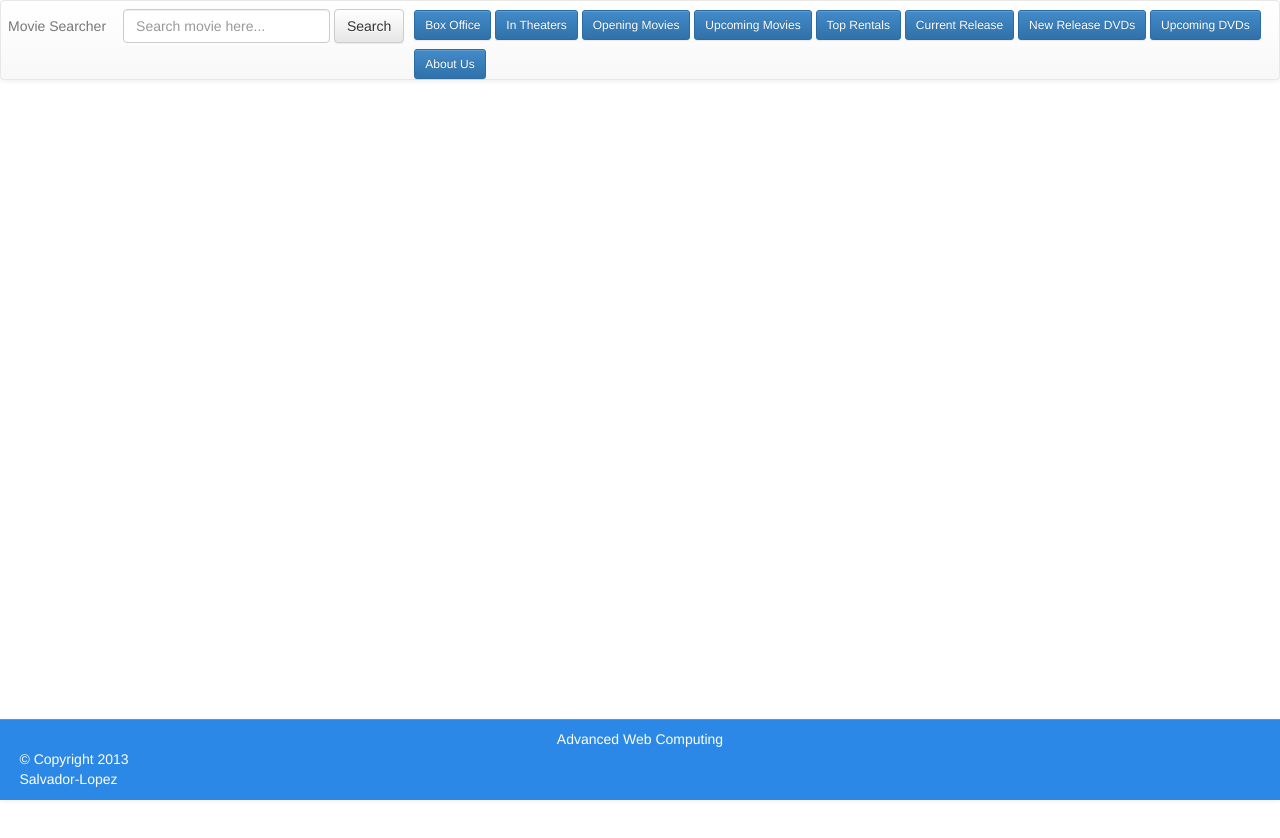
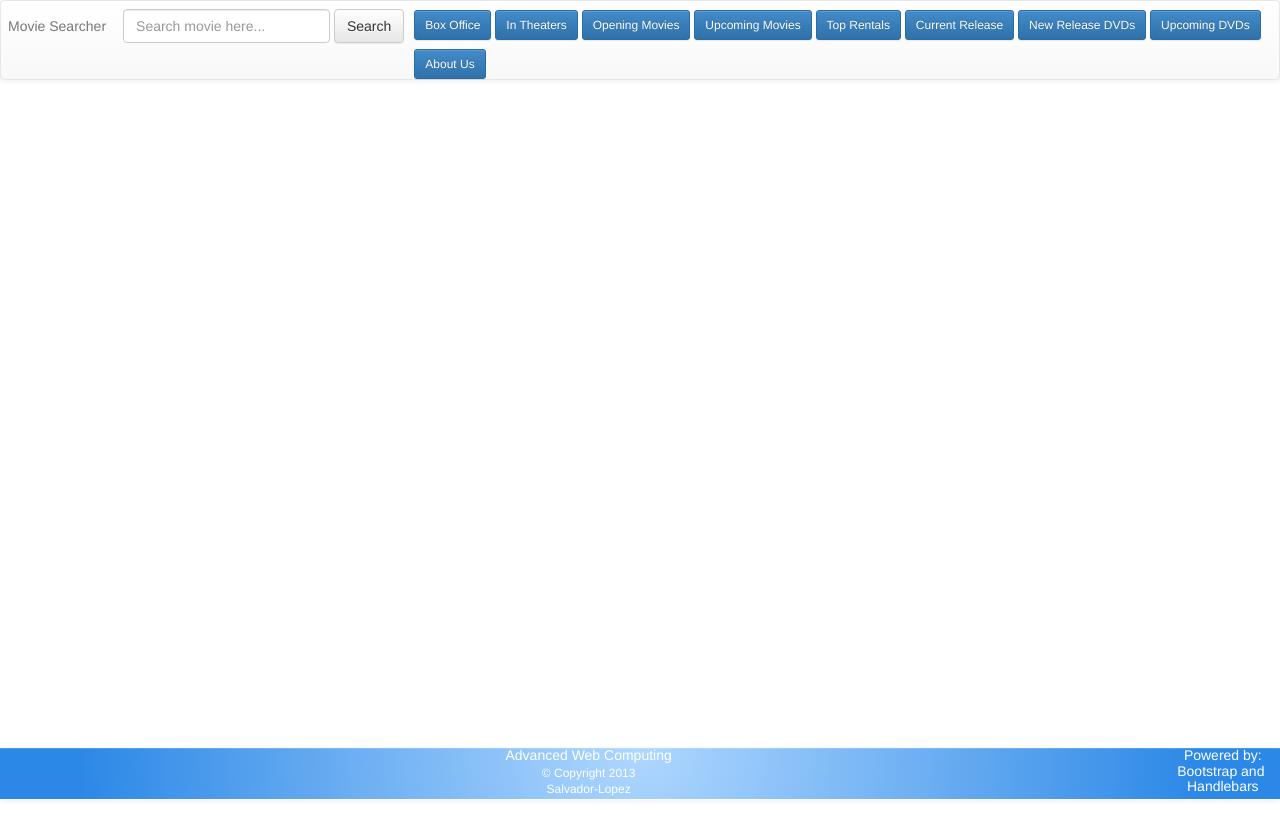
Before and after one commit to domzsalvador/AdvanceWebComputing, a plain HTML site: page Module-eight/index.html in a window 1280 px wide. Before the commit the page ends 800 px from the top, so only its background shows below. Drawn offline with Linux system fonts and the light colour scheme.

Commit message:
edited footer

```diff
--- a/Module-eight/css/module8.css
+++ b/Module-eight/css/module8.css
@@ -14,7 +14,9 @@
 }
 
 #list{
-	margin: 80px 20px 5px 0px;
+	height: 100%;
+	margin: 40px 20px 5px 0px;
+
 }
 
 .info-container{
@@ -26,6 +28,7 @@
 	height: 250px;
 	margin-top: 10px;
 }
+
 .col-sm-3{
 	text-align: center;
 	margin: 0px 5px 5px 5px;
@@ -67,6 +70,19 @@
 	background-image: -webkit-gradient(radial, center top, 0, center top, 561, color-stop(0, #AFD7FF), color-stop(1, #2C88E6));
 	background-repeat: no-repeat;
 	background-attachment: fixed;
-	overflow: auto;
 	color: white;
+	text-align: center;
 }
+
+.h5, .h6{
+	display: block;
+	margin-bottom: 3px;
+}
+
+.footer-right{
+	float: right;
+}
+
+a{
+	color:white;
+}
--- a/Module-eight/index.html
+++ b/Module-eight/index.html
@@ -44,7 +44,7 @@
 					<img id="movie-poster" src="{{posters.detailed}}">
 				</div>
 				<div class="info-container">
-					{{title}} {{year}} <br>
+					{{title}} {{year}}
 				</div>
 			</div>
 		</script>
@@ -75,9 +75,12 @@
 	<ul id="list-temp">
 	</ul>
 
+
 	<div class="navbar navbar-fixed-bottom footer">
 		<div class="navbar-out">
-			<p class="navbar-brand-b"><center>Advanced Web Computing</center>&nbsp;&nbsp;&nbsp;&nbsp;&nbsp;&copy; Copyright 2013<br>&nbsp;&nbsp;&nbsp;&nbsp;&nbsp;Salvador-Lopez</p>
+			<div id = 'subject' class = 'h5'>Advanced Web Computing<span class = 'footer-right'>Powered by:&nbsp;&nbsp;&nbsp;<br><a href="http://getbootstrap.com/2.3.2/" target="_blank">Bootstrap </a> and &nbsp;&nbsp;&nbsp;<br><a href="http://handlebarsjs.com/" target="_blank">Handlebars</a>&nbsp;&nbsp;&nbsp;</span></div>
+			<div class = 'h6'>&copy; Copyright 2013</div>
+			<div id = 'devName' class = 'h6'>Salvador-Lopez</div>
 		</div>
 	</div>
 
--- a/Module-eight/js/app.js
+++ b/Module-eight/js/app.js
@@ -64,6 +64,12 @@
 				$('#list-temp').append(getTemplate('tpl-movie', movie));
 
 				$('#movie-details-' + movie.indexId).css({display: 'none'});
+			}
+
+			if (movies.length % 4 == 0) {
+				$('#list').append('<div class="spacer">&nbsp;&nbsp;&nbsp;<br><br><br></div>');
+			} else {
+				$('#list').append('<div class="spacer">&nbsp;&nbsp;&nbsp;<br><br><br><br><br><br><br><br><br><br><br><br><br><br><br><br><br><br><br><br></div>');
 			}
 
 			$('#list-temp').css({display: 'none'});
```
